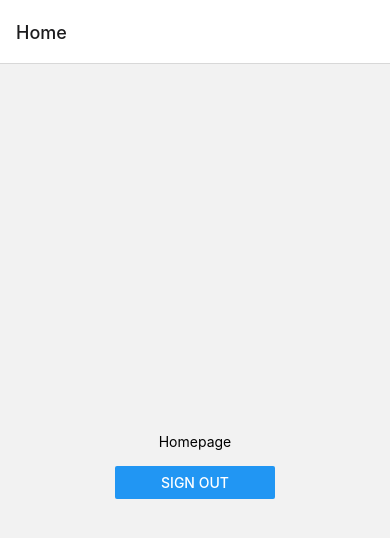
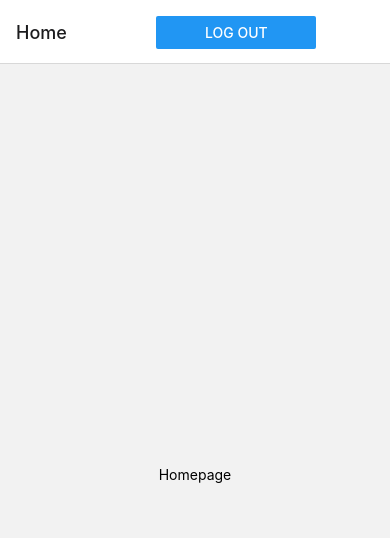
Before and after one commit to dennib/moody, a React Native app: screen /Home in a window 390 px wide. Shown: the top 538 px of the page. Built offline with nearby package versions, Linux system fonts and the light colour scheme.

Commit message:
feat: Move logout button to header

```diff
--- a/App.tsx
+++ b/App.tsx
@@ -1,5 +1,6 @@
 import { NavigationContainer } from '@react-navigation/native';
 import { createNativeStackNavigator } from '@react-navigation/native-stack';
+import { Button } from 'components';
 import { useAuthSelector } from 'stores/auth';
 import * as SCREEN_NAMES from 'utils/constants';
 
@@ -8,7 +9,7 @@ import { Login, Home, Register } from './screens';
 const Stack = createNativeStackNavigator();
 
 export default function App() {
-  const { isAuthenticated } = useAuthSelector();
+  const { isAuthenticated, handleLogout } = useAuthSelector();
   return (
     <NavigationContainer>
       <Stack.Navigator
@@ -16,6 +17,7 @@ export default function App() {
           headerShown: true,
           statusBarAnimation: 'slide',
           animation: 'slide_from_right',
+          headerRight: () => <Button text="Log out" onPress={handleLogout} />,
         }}
       >
         {isAuthenticated ?? (
--- a/screens/Home/Home.tsx
+++ b/screens/Home/Home.tsx
@@ -1,4 +1,3 @@
-import { Button } from 'components';
 import { StatusBar } from 'expo-status-bar';
 import { ScrollView, Text } from 'react-native';
 import { useAuthSelector } from 'stores/auth';
@@ -6,7 +5,7 @@ import { useAuthSelector } from 'stores/auth';
 import { homeStyles } from './Home.styles';
 
 const Home = () => {
-  const { user, handleLogout } = useAuthSelector();
+  const { user } = useAuthSelector();
 
   // const fetchMoods = async () => {
   //   const rawMoods = await getDocs(collection(db, 'moods'));
@@ -28,8 +27,6 @@ const Home = () => {
           <Text>{user.email}</Text>
         </>
       )}
-
-      <Button text="Sign Out" onPress={handleLogout} />
     </ScrollView>
   );
 };
```
